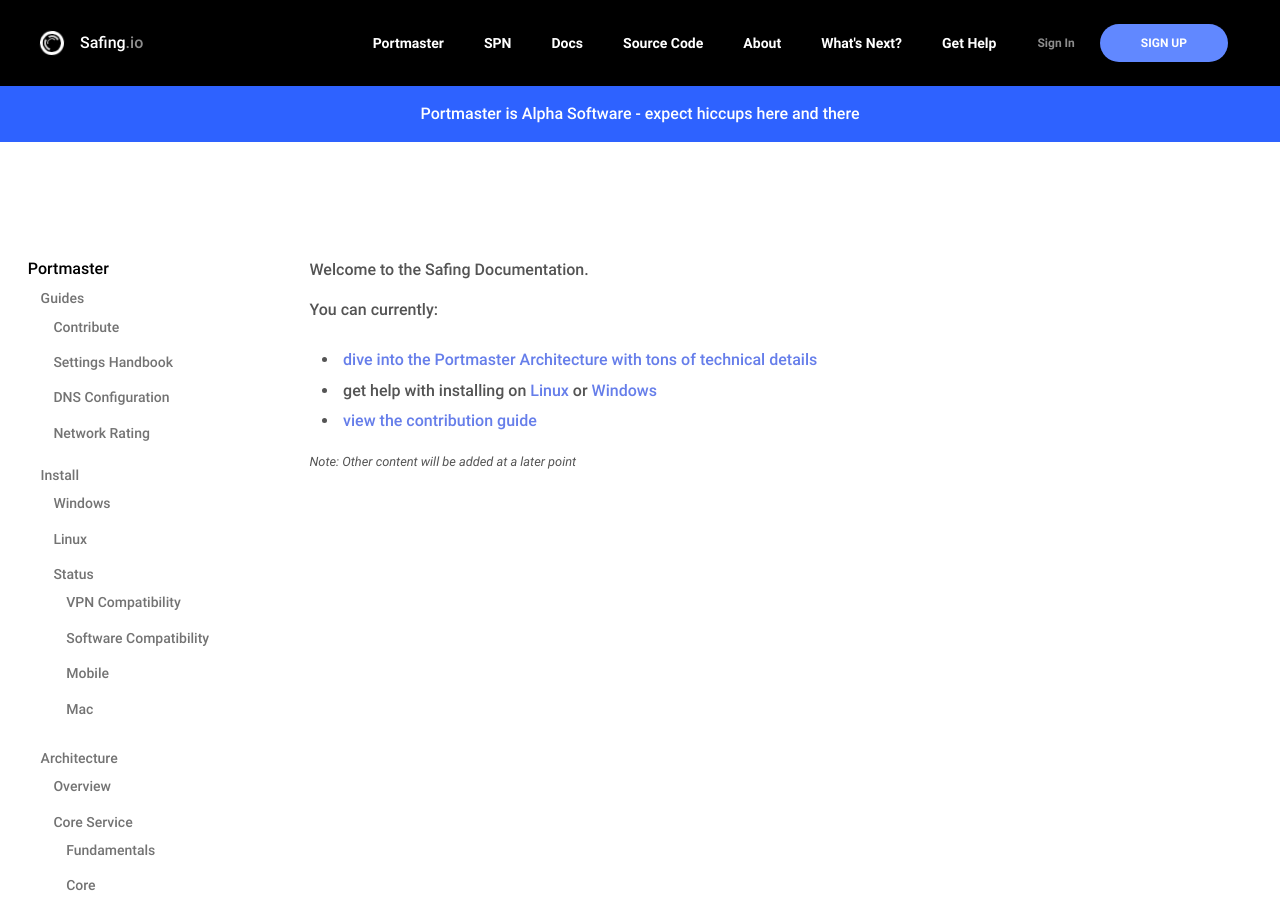
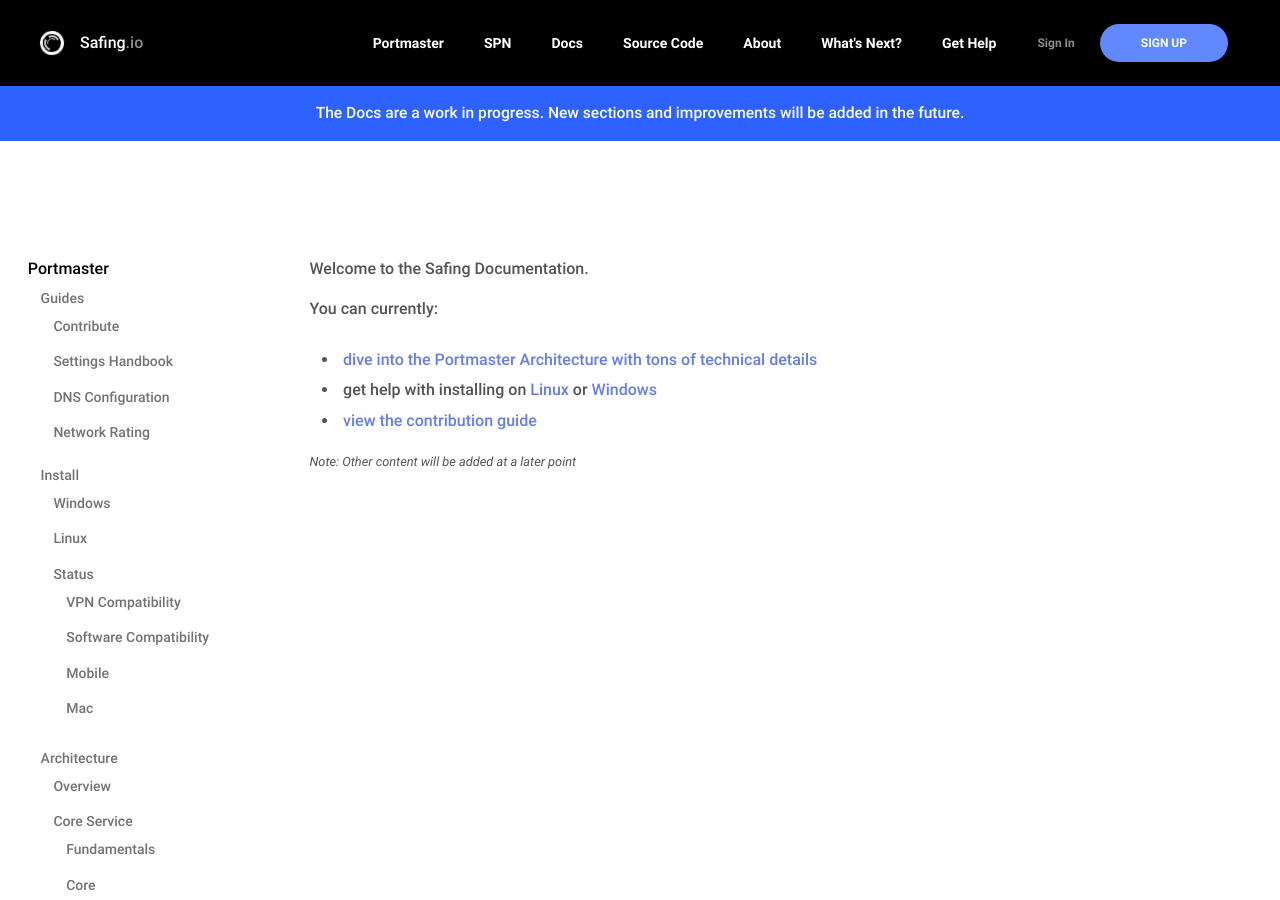
Before and after one commit to safing/docs, a Jekyll site: the page built from index.md, in a window 1280 px wide and 900 px high. Built offline with Jekyll 4.4.1, drawn with Linux system fonts in a browser that asks for light colours.

Commit message:
Add nav disclaimer wording
also make the text size and padding similar to the main page

```diff
--- a/_includes/nav.html
+++ b/_includes/nav.html
@@ -86,6 +86,6 @@
     </nav>
   </div>
 </nav>
-<div class="flex justify-center p-4 text-white txt-lg" style="background-color: rgba(46, 98, 255, 1);">
-  <span>Portmaster is Alpha Software - expect hiccups here and there</span>
+<div class="flex justify-center p-4 text-white" style="background-color: rgba(46, 98, 255, 1); font-size: 0.975rem;">
+  <span>The Docs are a work in progress. New sections and improvements will be added in the future.</span>
 </div>
```
